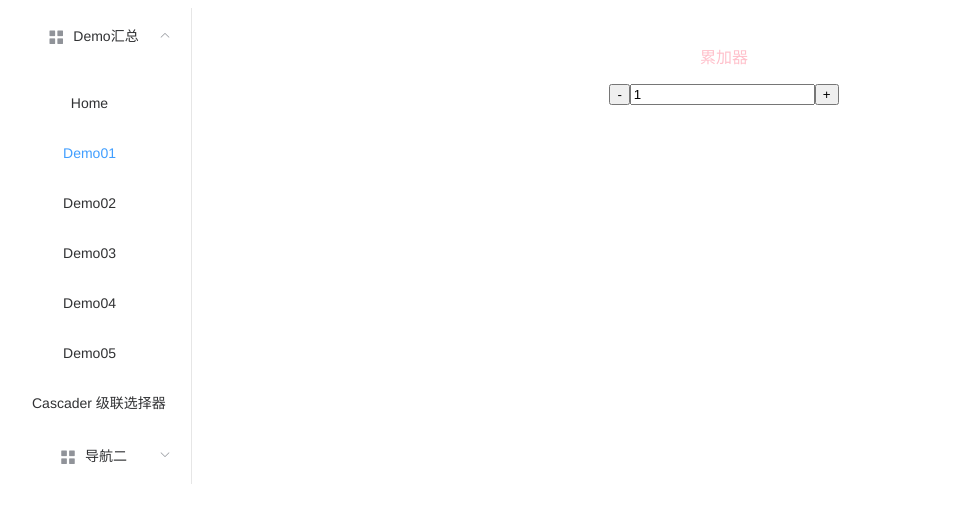
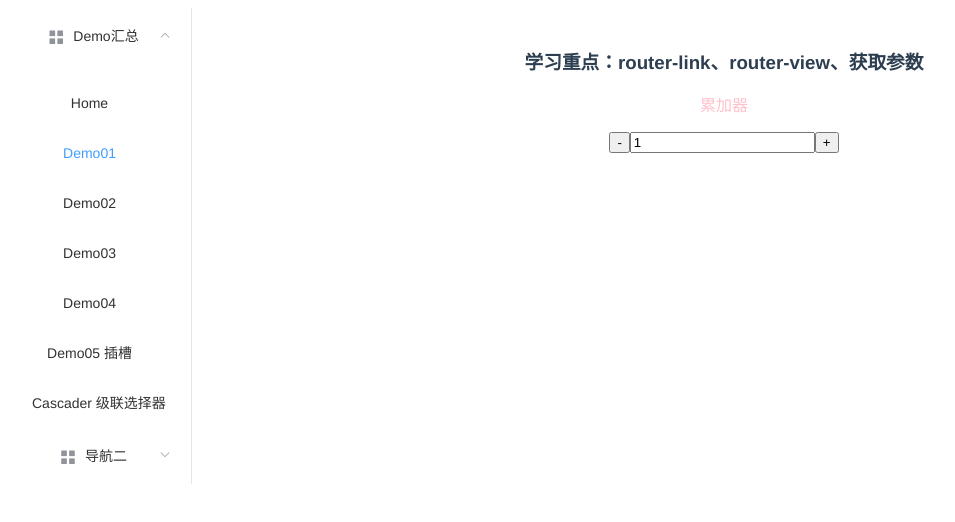
Before and after one commit to AZQD/vuestudy, a Vue app: page /demo01 in a window 1280 px wide. Shown: the top 522 px of the page, without its empty margins (16-971 px from the left). Built offline with nearby package versions, Linux system fonts and the light colour scheme.

Commit message:
添加详细说明

```diff
--- a/src/App.vue
+++ b/src/App.vue
@@ -37,7 +37,7 @@
               <el-menu-item :index="'/demo02/'+type">Demo02</el-menu-item>
               <el-menu-item index="/demo03">Demo03</el-menu-item>
               <el-menu-item index="/demo04">Demo04</el-menu-item>
-              <el-menu-item index="/demo05">Demo05</el-menu-item>
+              <el-menu-item index="/demo05">Demo05 插槽</el-menu-item>
               <el-menu-item index="/cascader">Cascader 级联选择器</el-menu-item>
             </el-menu-item-group>
           </el-submenu>
--- a/src/router/index.js
+++ b/src/router/index.js
@@ -71,7 +71,7 @@ const routes = [
     ]
   },
 
-  // 学习重点：vue组件生命周期
+  // 学习重点：vue组件生命周期、触发事件、动态更新class样式
   {
     path: '/demo04',
     name: 'Demo04',
--- a/src/views/Demo01.vue
+++ b/src/views/Demo01.vue
@@ -1,5 +1,6 @@
 <template>
   <div class="box"><!--最外层必须有标签-->
+    <h3>学习重点：router-link、router-view、获取参数</h3>
     <p class="text">累加器</p>
     <button v-on:click="sub">-</button>
     <input v-model="number" type="text" />
--- a/src/views/Demo02.vue
+++ b/src/views/Demo02.vue
@@ -1,6 +1,6 @@
 <template>
   <div class="box">
-    <h1>This is Demo2 page</h1>
+    <h3>学习重点：获取参数；this.$router多种跳转方式；</h3>
 
     <button @click="toDemo03Fun">push方式跳转到Demo03</button>
     <button @click="toDemo031Fun">push方式跳转到Demo031</button>
--- a/src/views/Demo03.vue
+++ b/src/views/Demo03.vue
@@ -1,6 +1,6 @@
 <template>
   <div>
-    <h1>This is Demo3 page</h1>
+    <h3>学习重点：有子路由children的场景</h3>
 
     <router-view/>
   </div>
--- a/src/views/Demo04.vue
+++ b/src/views/Demo04.vue
@@ -1,6 +1,6 @@
 <template>
   <div class="box">
-    <h1>This is Demo04 page</h1>
+    <h4>学习重点：vue组件生命周期、触发事件、动态更新class样式</h4>
 
     <input v-model="number" type="text" />
     <button @click="add">+</button>
--- a/src/views/Demo05.vue
+++ b/src/views/Demo05.vue
@@ -1,7 +1,7 @@
 <template>
   <div class="box">
 
-    <h1>This is Demo05 page</h1>
+    <h3>学习重点：插槽</h3>
     <hr>
 
     <Demo051 :parentMsg="msg">
--- a/src/views/elementUI/Cascader.vue
+++ b/src/views/elementUI/Cascader.vue
@@ -1,5 +1,6 @@
 <template>
   <div class="block">
+    <h3>学习重点：级联选择器</h3>
     <span class="demonstration">单选选择任意一级选项</span>
     <el-cascader
             v-model="defaultVal"
```
